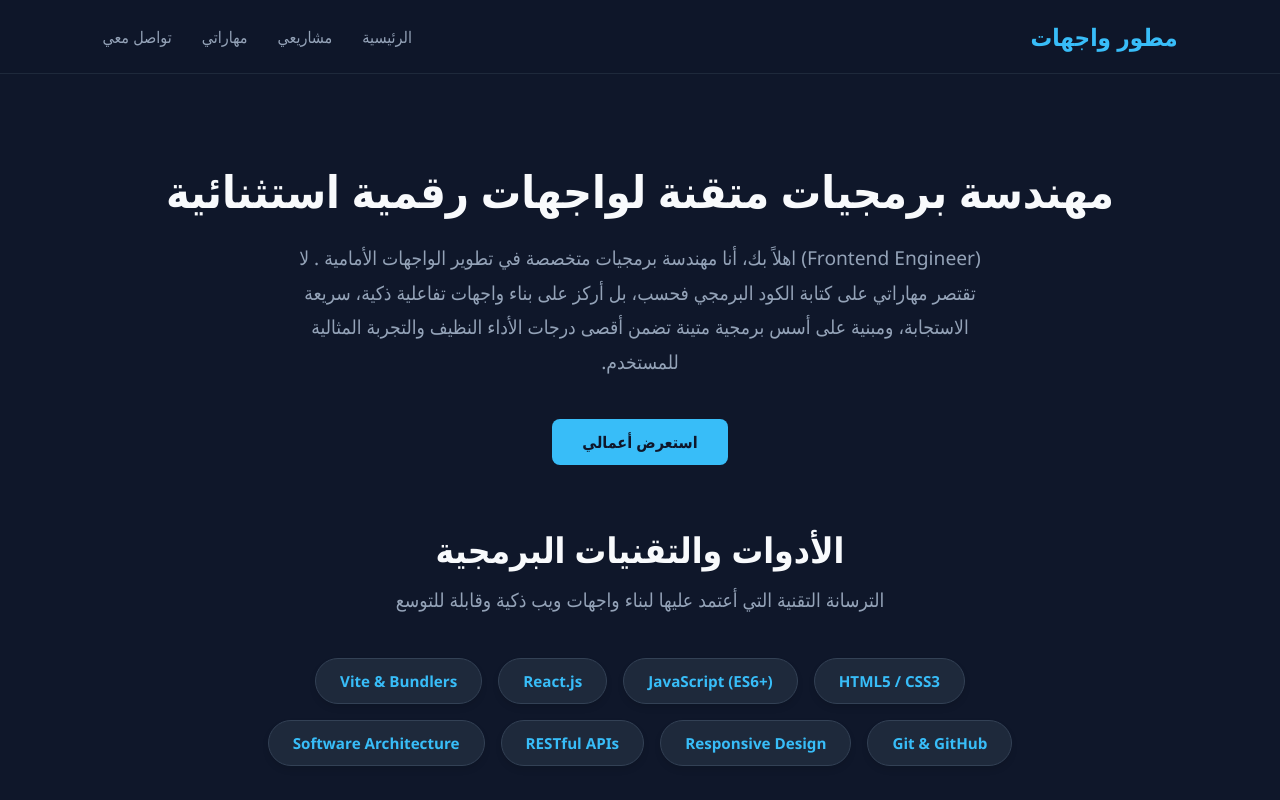
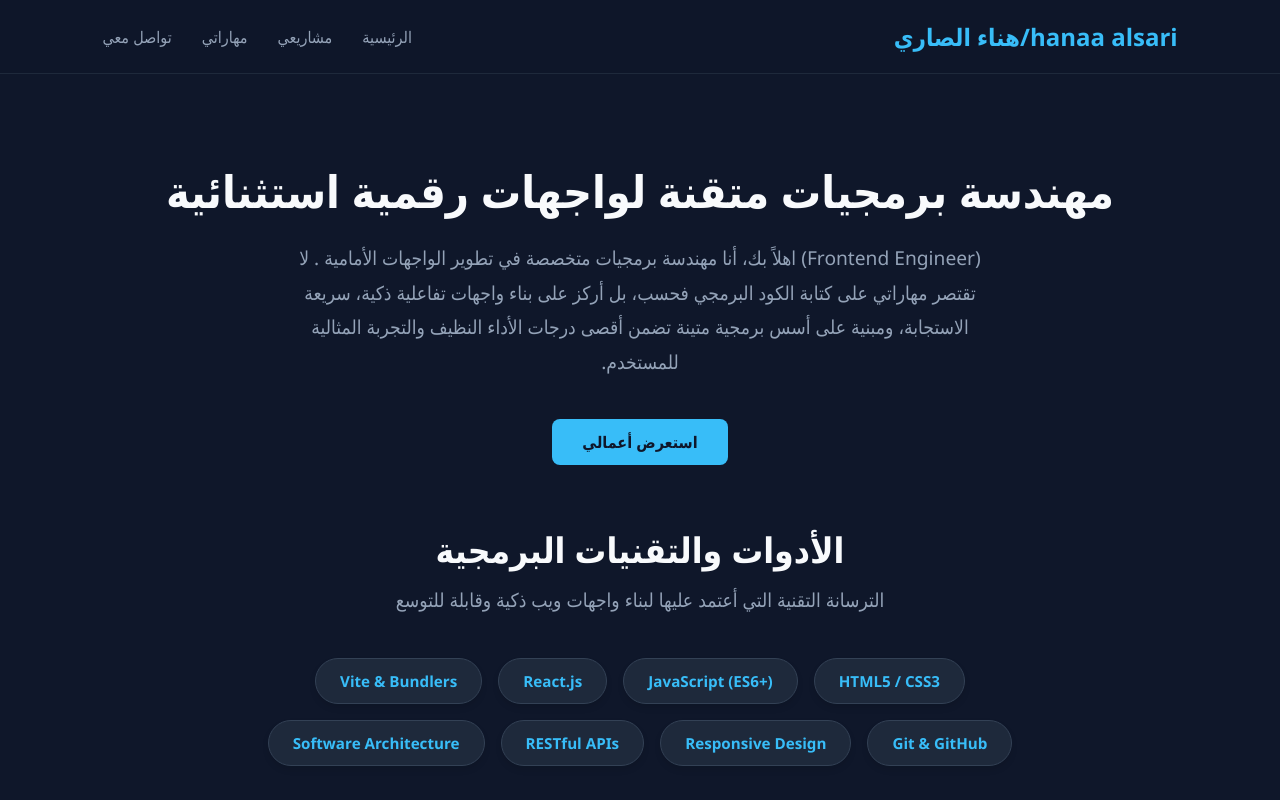
Before and after one commit to HanaaAlsari/my-portfolio, a React (Vite) app: page / in a window 1280 px wide. Shown: the top 800 px of the page. Built offline with nearby package versions, Linux system fonts and the light colour scheme.

Commit message:
Feature: Connected contact form to live email

```diff
--- a/src/App.jsx
+++ b/src/App.jsx
@@ -31,7 +31,7 @@ function App() {
     <div className="portfolio-container">
       {/* 1. شريط التنقل (Navbar) */}
       <nav className="navbar">
-        <div className="logo">مطور واجهات</div>
+        <div className="logo"> hanaa alsari/هناء الصاري</div>
         <ul className="nav-links">
           <li><a href="#hero">الرئيسية</a></li>
           <li><a href="#projects">مشاريعي</a></li>
@@ -113,7 +113,7 @@ function App() {
     <p className="section-subtitle">هل لديك فكرة مشروع، أو فرصة عمل، أو ترغب فقط في إلقاء التحية؟ أرسل رسالتك فوراً</p>
 
     <div className="contact-content">
-      <form className="contact-form" onSubmit={(e) => e.preventDefault()}>
+      <form className="contact-form" onSubmit={(e) => e.preventDefault()} action={"https://formspree.io/f/mrpedlqb"}  method="POST">
         <div className="form-group">
           <label htmlFor="name">الاسم الكريم</label>
           <input type="text" id="name" placeholder="أدخل اسمك هنا" required />
```
